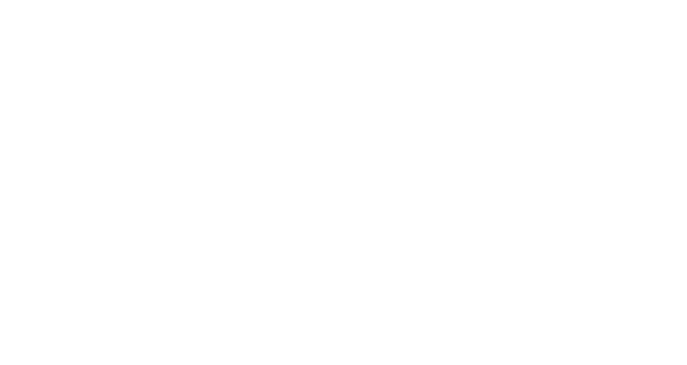
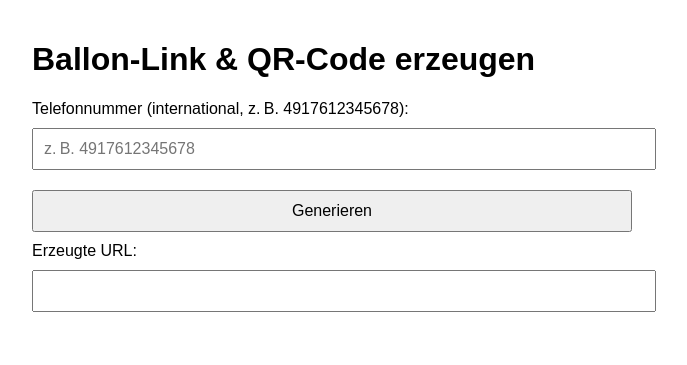
Before and after one commit to AndreScherl/balloon-finder-feedback, a plain HTML site: page encrypt.html in a window 1280 px wide. Shown: the whole page, without its empty margins (308-995 px from the left). Drawn offline with nearby package versions, Linux system fonts and the light colour scheme.

Commit message:
fixed forgotten html part

```diff
--- a/encrypt.html
+++ b/encrypt.html
@@ -1,3 +1,42 @@
+<!DOCTYPE html>
+<html lang="de">
+<head>
+  <meta charset="UTF-8">
+  <title>Ballon-Link erzeugen</title>
+  <script src="https://cdnjs.cloudflare.com/ajax/libs/crypto-js/4.1.1/crypto-js.min.js"></script>
+  <script src="https://cdn.jsdelivr.net/npm/qrcode/build/qrcode.min.js"></script>
+  <style>
+    body {
+      font-family: sans-serif;
+      padding: 20px;
+      max-width: 600px;
+      margin: auto;
+    }
+    input, button {
+      width: 100%;
+      margin: 10px 0;
+      padding: 10px;
+      font-size: 16px;
+    }
+    #qrcode {
+      margin-top: 20px;
+      text-align: center;
+    }
+  </style>
+</head>
+<body>
+  <h1>Ballon-Link & QR-Code erzeugen</h1>
+
+  <label>Telefonnummer (international, z. B. 4917612345678):</label>
+  <input type="text" id="phone" placeholder="z. B. 4917612345678">
+
+  <button onclick="generate()">Generieren</button>
+
+  <label>Erzeugte URL:</label>
+  <input type="text" id="finalurl" readonly>
+
+  <div id="qrcode"></div>
+
   <script>
     function generateRandomKey(length = 16) {
       const chars = 'abcdefghijklmnopqrstuvwxyzABCDEFGHIJKLMNOPQRSTUVWXYZ0123456789';
@@ -21,14 +60,13 @@
       const key = generateRandomKey();
       const encrypted = CryptoJS.AES.encrypt(phone, key).toString();
 
-    // Automatische Basis-URL
+      // Automatisch Basis-URL erzeugen (ersetzt "encrypt.html" durch "index.html")
       const baseurl = `${window.location.origin}${window.location.pathname.replace("encrypt.html", "index.html")}`;
 
       const url = `${baseurl}?${paramCode}=${encodeURIComponent(encrypted)}&${paramKey}=${encodeURIComponent(key)}`;
       document.getElementById('finalurl').value = url;
 
-    // Nur QR-Code generieren, wenn die URL valide ist
-    if (url.length > 0) {
+      // QR-Code erzeugen
       QRCode.toCanvas(document.getElementById("qrcode"), url, function (error) {
         if (error) {
           console.error("QR-Code Fehler:", error);
@@ -36,5 +74,6 @@
         }
       });
     }
-  }
   </script>
+</body>
+</html>
```
Lines whose indentation alone changed are shown as unchanged.
